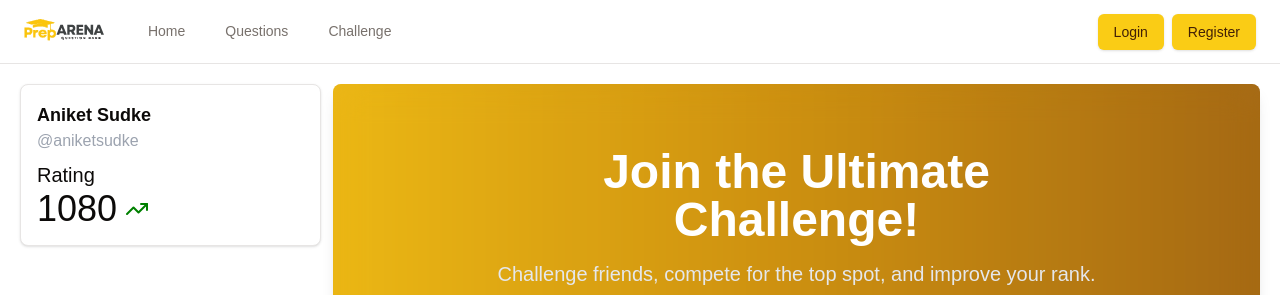
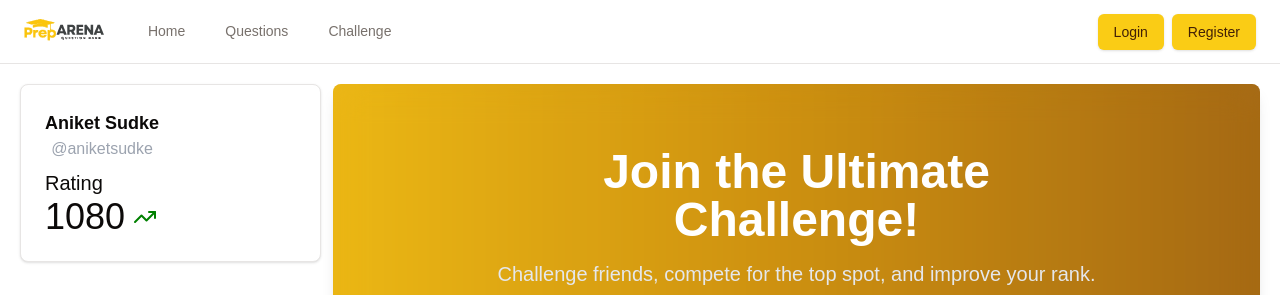
Before and after one commit to Aniketsudke/Prep, a Next.js app: page /challenge in a window 1280 px wide. Shown: the top 295 px of the page. Built offline with nearby package versions, Linux system fonts and the light colour scheme; no server answers.

Commit message:
Invite-Dash

```diff
--- a/src/app/(site)/challenge/page.tsx
+++ b/src/app/(site)/challenge/page.tsx
@@ -39,11 +39,11 @@ const ChallengePage = () => {
 
 const UserProfile = () => {
   return (
-    <div className="   flex justify-between md:flex-col rounded-lg ">
+    <div className="   flex justify-between p-2 md:flex-col rounded-lg ">
       <div className="flex flex-row md:justify-between  ">
-        <div >
+        <div className="flex flex-col justify-center items-center">
           <h2 className="text-base sm:text-lg font-semibold">Aniket Sudke</h2>
-          <p className="text-gray-400 text-sm sm:text-base">@aniketsudke</p>
+          <p className="text-gray-400 text-sm sm:text-base ">@aniketsudke</p>
         </div>
         <Link className="hidden" href={`/`}>
           <Link2 className="text-yellow-500 hover:text-yellow-400 md:mt-0.5 mt-1 size-4 md:size-7" />
--- a/src/components/challenge/inviteFriend.tsx
+++ b/src/components/challenge/inviteFriend.tsx
@@ -1,3 +1,4 @@
+"use client";
 import { CopyIcon } from "@radix-ui/react-icons"
 
 import { Button } from "@/components/ui/button"
@@ -13,10 +14,19 @@ import {
 } from "@/components/ui/dialog"
 import { Input } from "@/components/ui/input"
 import { Label } from "@/components/ui/label"
+import { useState } from "react";
 
 const  InviteFriend = () => {
+  const [link] = useState("https://localhost:3000/challenge/8sg244d");
+
+  const handleCopy = () => {
+    navigator.clipboard.writeText(link);
+  }
+
+
+
   return (
-    <Dialog>
+    <Dialog >
       <DialogTrigger asChild>
         <button className="relative bg-yellow-600 hover:bg-yellow-500 text-white font-semibold py-3 px-8 rounded-lg shadow-md transition duration-300 transform hover:scale-105 overflow-hidden group">
                 <span className="absolute inset-0 bg-gradient-to-r from-transparent via-white/40 to-transparent transition-transform duration-700 transform -translate-x-full group-hover:translate-x-full"></span>
@@ -37,11 +47,14 @@ const  InviteFriend = () => {
             </Label>
             <Input
               id="link"
-              defaultValue="https://localhost:3000/challenge/8sg244d"
+              defaultValue={link}
+
               readOnly
             />
           </div>
-          <Button type="submit" size="sm" className="px-3">
+          <Button type="submit" size="sm" className="px-3"
+          onClick={handleCopy}
+          >
             <span className="sr-only">Copy</span>
             <CopyIcon className="h-4 w-4" />
           </Button>
```
